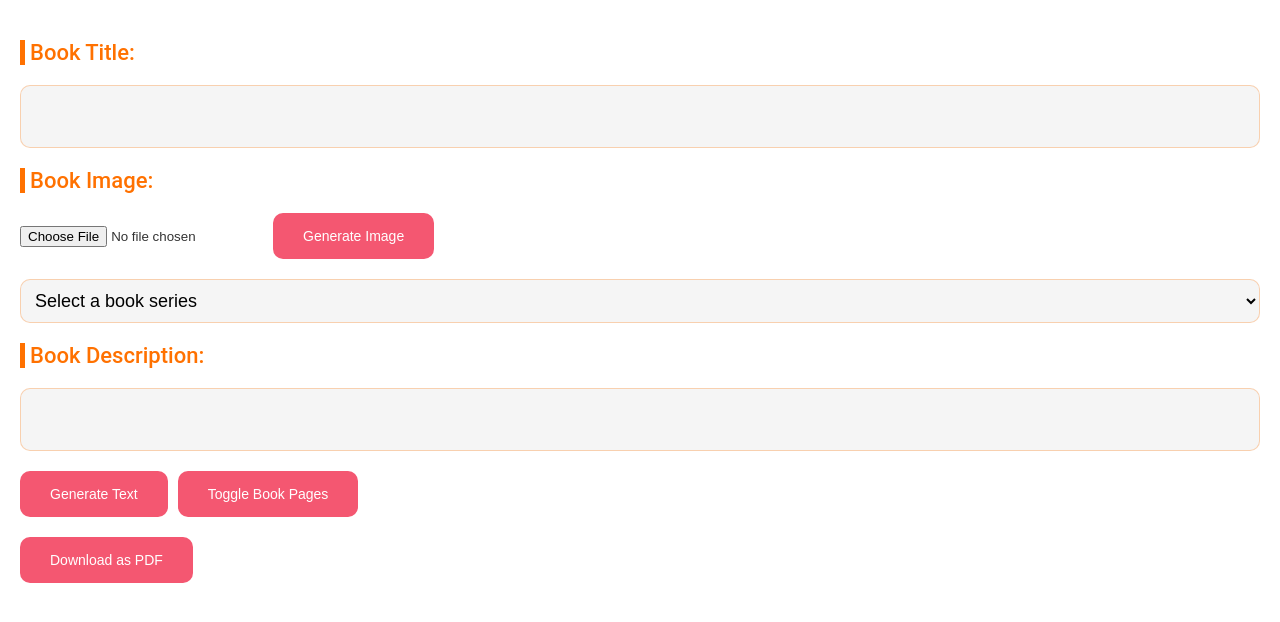
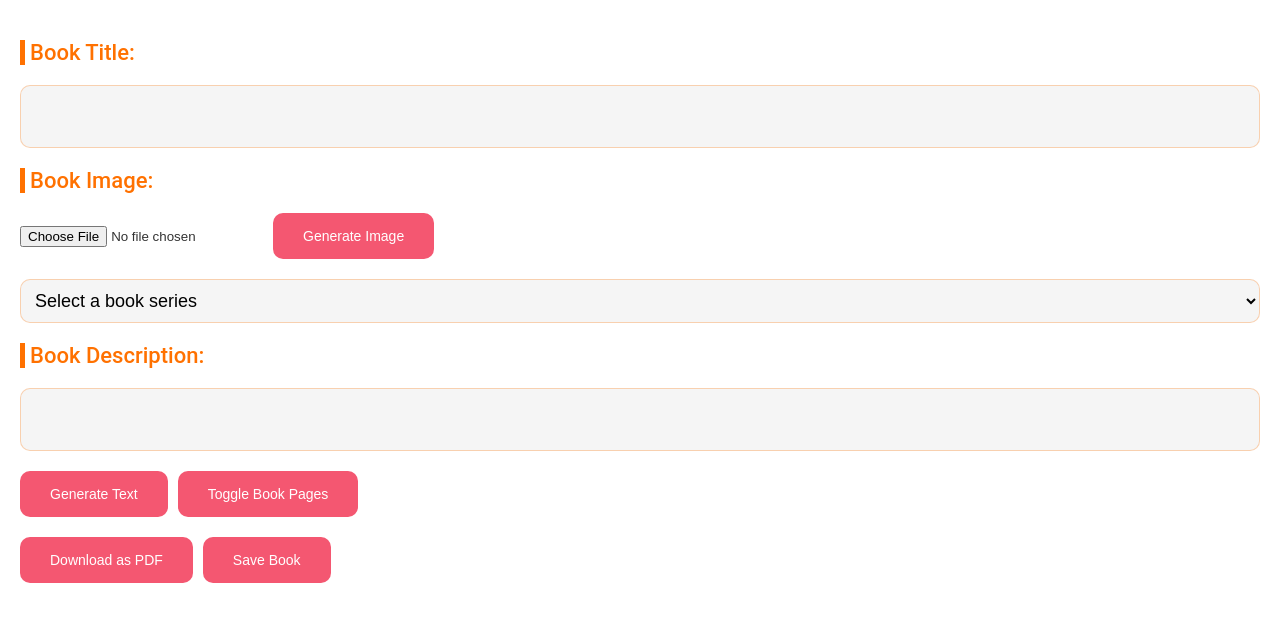
Before and after one commit to bigscotia10/bookio, a Next.js app: page / in a window 1280 px wide. Shown: the top 622 px of the page. Built offline with nearby package versions, Linux system fonts and the light colour scheme.

Commit message:
adding DB and new story

```diff
--- a/package.json
+++ b/package.json
@@ -13,6 +13,7 @@
     "axios": "^1.3.6",
     "eslint": "8.38.0",
     "eslint-config-next": "13.3.0",
+    "firebase": "^9.21.0",
     "html2canvas": "^1.4.1",
     "jspdf": "^2.5.1",
     "next": "13.3.0",
--- /dev/null
+++ b/src/pages/firebase.js
@@ -0,0 +1,18 @@
+import { initializeApp, getApp, getApps } from 'firebase/app';
+import { getAuth } from 'firebase/auth';
+import { getFirestore } from 'firebase/firestore';
+
+const firebaseConfig = {
+    apiKey: "AIzaSyDdD6eKWsA4vBGkFkg9o7Q-gKvFEjenDrU",
+    authDomain: "bookio-4cd89.firebaseapp.com",
+    projectId: "bookio-4cd89",
+    storageBucket: "bookio-4cd89.appspot.com",
+    messagingSenderId: "128301143987",
+    appId: "1:128301143987:web:8060b6240ff30664b79dc6"
+};
+
+const app = getApps().length ? getApp() : initializeApp(firebaseConfig);
+const auth = getAuth(app);
+const db = getFirestore(app);
+
+export { app, auth, db };
--- a/src/pages/index.js
+++ b/src/pages/index.js
@@ -2,6 +2,9 @@ import { useState, useEffect } from 'react';
 import axios from 'axios';
 import { jsPDF } from 'jspdf';
 import html2canvas from 'html2canvas';
+import { db } from './firebase';
+import { collection, doc, setDoc, addDoc } from 'firebase/firestore';
+import { getStorage, ref, uploadBytes } from 'firebase/storage';
 
 export default function Home() {
   const [bookTitle, setBookTitle] = useState('');
@@ -20,6 +23,7 @@ export default function Home() {
     'Egogo Adventures': `Egogo, a 3-year-old toddler, can transform into different animals, such as crabs, and behave like them. Create a story about his cute and funny adventures in Portland, Oregon, with his best friend BK.`,
     'Its Marmie Day': `Egogo, a 3-year-old toddler, and his grandmother Marmie go on different adventures around Portland, OR. They go to the zoo, the icecreme shop, for hikes, as well as fun bike rides.`,
     'Papa and Tata': `Papa and Tata, Eamons grandparents live Cape May, NJ Eamon goes on a long adventure to go see them in Cape May, NJ. Eamon and Papa and Tata go to the beach and play in the sand.`,
+    'Seaweed Monster': 'A green seaweed monster called the Waye Aye Man, who lives in the caves of Roker, Sunderland and steals peoples left over fish and chips.',
   };
 
   async function generateAll() {
@@ -233,6 +237,49 @@ export default function Home() {
     }
   }
 
+
+  async function saveBookToFirebase() {
+    try {
+      const bookRef = doc(collection(db, 'books'));
+      await setDoc(bookRef, {
+        title: bookTitle,
+        description: bookDescription,
+      });
+
+      console.log(`Book created with ID: ${bookRef.id}`);
+
+      for (const [index, page] of bookContent.entries()) {
+        console.log(`Creating page ${index}...`);
+
+        const pageRef = await addDoc(collection(bookRef, 'pages'), {
+          pageIndex: index,
+          text: page.text,
+        });
+
+        console.log(`Page ${index} created with ID: ${pageRef.id}`);
+
+        if (page.image) {
+          const storage = getStorage();
+          const imageRef = ref(storage, `books/${bookRef.id}/pages/${pageRef.id}/image`);
+          console.log(`Uploading image for page ${index}...`);
+
+          const response = await fetch(page.image);
+          const blob = await response.blob();
+          await uploadBytes(imageRef, blob);
+
+          console.log(`Image for page ${index} uploaded.`);
+        }
+      }
+
+      console.log('Book and pages saved to Firebase.');
+    } catch (error) {
+      console.error(error);
+    }
+  }
+
+
+
+
   return (
     <div>
       <label htmlFor="book-title">Book Title:</label>
@@ -335,6 +382,8 @@ export default function Home() {
       </div>
 
       <button onClick={downloadAsPDF}>Download as PDF</button>
+      <button onClick={saveBookToFirebase}>Save Book</button>
+
     </div>
   );
 }
```
Also changed, not shown: 1 other file (tests, documents, lock files or other folders).
